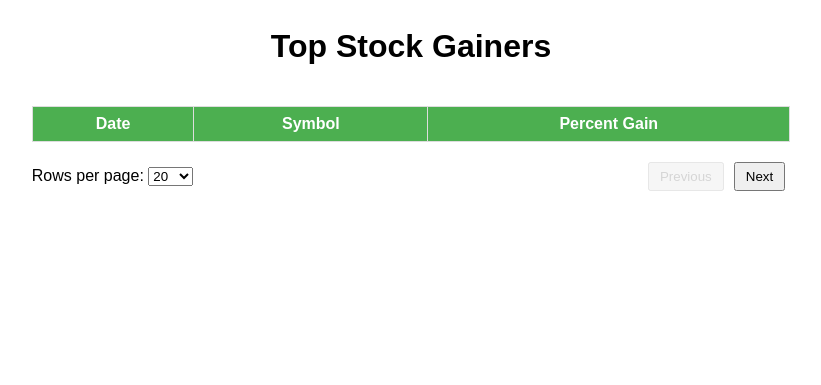
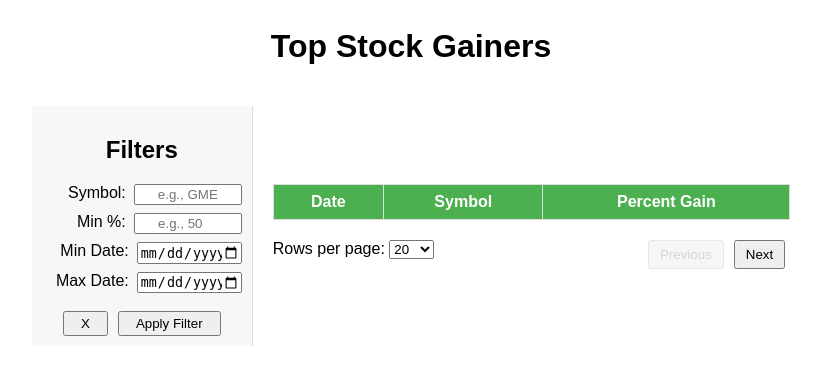
Before and after one commit to BCBandy/historical-gainers-site, a Flask app: page / in a window 1280 px wide. Shown: the top 385 px of the page, without its empty margins (229-1050 px from the left). Run offline with Flask 3, Linux system fonts and the light colour scheme; lists and menus that the app fills with data are empty.

Commit message:
Add filters

```diff
--- a/static/style.css
+++ b/static/style.css
@@ -5,16 +5,13 @@ body {
     align-items: center;
 }
 
-main {
-    font-family: Arial, sans-serif;
-    display: flex;
-    flex-direction: column;
-    align-items: center;
-    width: 60%;
+h1 {
+    margin-top: 20px;
 }
 
-h1 {
+h2 {
     margin-top: 20px;
+    text-align: center;
 }
 
 table {
@@ -34,19 +31,81 @@ th {
     color: white;
 }
 
+label {
+    margin: 0px 0 8px;
+}
+
+input {
+    margin: 0 0 8px 8px;
+    text-align: center;
+    width: 100px;
+}
+
+main {
+    font-family: Arial, sans-serif;
+    display: flex;
+    flex-direction: column;
+    align-items: center;
+    width: 100%;
+    /* overflow:auto;  */
+}
+
+.sidebar .form-group {
+    display: flex;
+    justify-content: flex-end;
+ }
+
 .pagination-container {
     display: flex;
+    align-items: right;
+    margin-top: 20px;
+    width: 100%;
+}
+
+/* Sidebar styling */
+.sidebar {
+    width: 200px;
+    padding: 10px;
+    background-color: #f7f7f7;
+    border-right: 1px solid #ddd;
+    position: sticky;
+    top: 0;
+    margin-top: 20px;
+    margin-right: 20px;
+    align-self: flex-start;
+}
+
+.container {
+    display:flex;
+}
+
+.gainers-container {
+    display:flex;
+    width: 60%;
     align-items: center;
-    justify-content: space-between;
-    margin-top: 20px;
+}
+
+.gainers-table-group{
+    align-items: center;
     width: 60%;
+    flex-grow: 1;
+}
+
+.filter-buttons {
+    display: flex;
+    justify-content: center;
+    gap: 10px;
+    margin-top: 10px;
+}
+
+.filter-buttons button {
+    padding: 3px 16px; /* Adjusts padding for button size */
 }
 
 #rows-per-page-div {
     border-radius: 5px;
     margin-right: 50px;
     margin-right: auto;
-
 }
 
 #pagination-controls {
@@ -64,7 +123,6 @@ th {
     opacity: 0.5;
 }
 
-
 /* Style for the Jump to Top button */
 #jump-to-top {
     position: fixed;
--- a/templates/index.html
+++ b/templates/index.html
@@ -7,9 +7,39 @@
     <link rel="stylesheet" href="{{ url_for('static', filename='style.css') }}">
 </head>
 <body>
+    <header>
+        <h1>Top Stock Gainers</h1>
+    </header>
+
     <main>
-        <h1>Top Stock Gainers</h1>
+        <div class="gainers-container">
+            <!-- Sidebar for filters -->
+            <aside class="sidebar">
+                <h2>Filters</h2>
+                <div class="form-group">
+                    <label for="symbol-filter">Symbol:</label>
+                    <input type="text" id="symbol-filter" placeholder="e.g., GME" />
+                </div>
+                <div class="form-group">
+                    <label for="pct-gain-filter">Min %:</label>
+                    <input type="number" id="pct-gain-filter" placeholder="e.g., 50" />
+                </div>
+                <div class="form-group">
+                    <label for="min-date-filter">Min Date:</label>
+                    <input type="date" id="min-date-filter" placeholder="e.g., 1-1-2020" />
+                </div>
+                <div class="form-group">
+                    <label for="max-date-filter">Max Date:</label>
+                    <input type="date" id="max-date-filter" placeholder="e.g., 1-1-2021" />
+                </div>
+                <div class="filter-buttons">
+                    <button id="clear-filter">X</button>
+                    <button id="apply-filter">Apply Filter</button>
+                </div>
 
+            </aside>
+
+            <div class="gainers-table-group">
                 <table id="gainers-table">
                     <thead>
                         <tr>
@@ -20,7 +50,6 @@
                     </thead>
                     <tbody></tbody>
                 </table>
-    </main>
 
                 <div class="pagination-container">
                     <div id="rows-per-page-div">
@@ -33,6 +62,7 @@
                                 <option value="100">100</option>
                             </select>
                     </div>
+
                     <!-- Pagination Controls -->
                     <div id="pagination-controls">
                         <button onclick="prevPage()" id="prev-btn" disabled>Previous</button>
@@ -40,13 +70,16 @@
                         <button onclick="nextPage()" id="next-btn">Next</button>
                     </div>
                 </div>
-
+            </div>
+        </div>
+    </main>
 
     <button id="jump-to-top">Jump to Top</button>
 
     <script>
         let rowsPerPage = 20; // Number of rows per page
         let allStocks = []; // Array to hold all stock data
+        let filteredStocks = []; // Array to hold all filtered stock data
         let currentPage = 1; // Current page number
 
         // Fetch all stocks initially
@@ -54,8 +87,8 @@
             fetch('static/top_gainers.json') // Data source
                 .then(response => response.json())
                 .then(data => {
-                    console.log(data)
                     allStocks = data; // Store all stocks
+                    filteredStocks = data;
                     displayPage(currentPage); // Display the first page
                     updatePaginationControls(); // Update pagination controls
                 })
@@ -70,7 +103,7 @@
             // Calculate start and end index based on page and rows per page
             const start = (page - 1) * rowsPerPage;
             const end = start + rowsPerPage;
-            const stocksToShow = allStocks.slice(start, end);
+            const stocksToShow = filteredStocks.slice(start, end);
 
             // Display the stocks for the current page
             stocksToShow.forEach(stock => {
@@ -82,13 +115,16 @@
             });
 
             // Update page info
-            document.getElementById('page-info').textContent = `Page ${page} of ${Math.ceil(allStocks.length / rowsPerPage)}`;
+            document.getElementById('page-info').textContent = `Page ${page} of ${Math.ceil(filteredStocks.length / rowsPerPage)}`;
         }
+
+        // Fetch data on page load
+        fetchStocks();
 
         // Function to update pagination controls
         function updatePaginationControls() {
             document.getElementById('prev-btn').disabled = currentPage === 1;
-            document.getElementById('next-btn').disabled = currentPage === Math.ceil(allStocks.length / rowsPerPage);
+            document.getElementById('next-btn').disabled = currentPage === Math.ceil(filteredStocks.length / rowsPerPage);
         }
 
         // Go to the previous page
@@ -102,15 +138,36 @@
 
         // Go to the next page
         function nextPage() {
-            if (currentPage < Math.ceil(allStocks.length / rowsPerPage)) {
+            if (currentPage < Math.ceil(filteredStocks.length / rowsPerPage)) {
                 currentPage++;
                 displayPage(currentPage);
                 updatePaginationControls();
             }
         }
 
-        // Fetch data on page load
-        fetchStocks();
+        function applyFilter(){
+            const symbol = document.getElementById('symbol-filter').value;
+            const minPctGain = parseFloat(document.getElementById('pct-gain-filter').value) || 0;
+            const minDate = document.getElementById('min-date-filter').value;
+            const maxDate = document.getElementById('max-date-filter').value;
+            const minDateDate = minDate ? new Date(minDate) : null;
+            const maxDateDate = maxDate ? new Date(maxDate) : null;
+
+            filteredStocks = allStocks.filter(stock => {
+                // Check each filter condition only if the input has a value
+                const symbolCondition = symbol ? stock.symbol == symbol : true;
+                const pctGainCondition = minPctGain ? stock.percent_gain >= minPctGain : true;
+                const minDateCondition = minDateDate ? new Date(stock.Date) >= minDateDate : true;
+                const maxDateCondition = maxDateDate ? new Date(stock.Date) <= maxDateDate : true;
+
+                // Only stocks meeting all active conditions are included
+                return symbolCondition && pctGainCondition && minDateCondition && maxDateCondition;
+            });
+            console.log(maxDate)
+            currentPage = 1; // Reset to the first page after applying filter
+            displayPage(currentPage);
+            updatePaginationControls();
+        }
 
         // Jump to Top button functionality
         const jumpToTopButton = document.getElementById('jump-to-top');
@@ -135,6 +192,28 @@
             updatePaginationControls(); // Update pagination controls
         });
 
+        // Filter by percentage gain
+        document.getElementById('apply-filter').addEventListener('click', () => {
+            applyFilter()
+        });
+
+        // Filter by percentage gain
+        document.getElementById('clear-filter').addEventListener('click', () => {
+            const symbolFilter = document.getElementById('symbol-filter');
+            const pctGainFilter = document.getElementById('pct-gain-filter');
+            const minDateFilter = document.getElementById('min-date-filter');
+            const maxDateFilter = document.getElementById('max-date-filter');
+
+            // Reset all filter input fields
+            symbolFilter.value = null;
+            pctGainFilter.value = null;
+            minDateFilter.value = null;
+            maxDateFilter.value = null;
+
+            // Display the unfiltered stock list
+            applyFilter()
+        });
+
     </script>
 
 </body>
--- a/utility_functions.py
+++ b/utility_functions.py
@@ -34,7 +34,7 @@ def top_gainers():
         Daily.volume > 20 * 1000000,
         Daily.open > 0,
         (Daily.high + Daily.low) / 2 * Daily.volume > 5 * 1000000
-    ).order_by(Daily.date.desc()).limit(100).all()
+    ).order_by(Daily.date.desc()).limit(500).all()
 
     # Convert data to JSON format for the front end
     data = [{"Date": stock.date, "symbol": stock.symbol, "percent_gain": stock.percent_gain} for stock in gainers]
```
Lines whose indentation alone changed are shown as unchanged.
